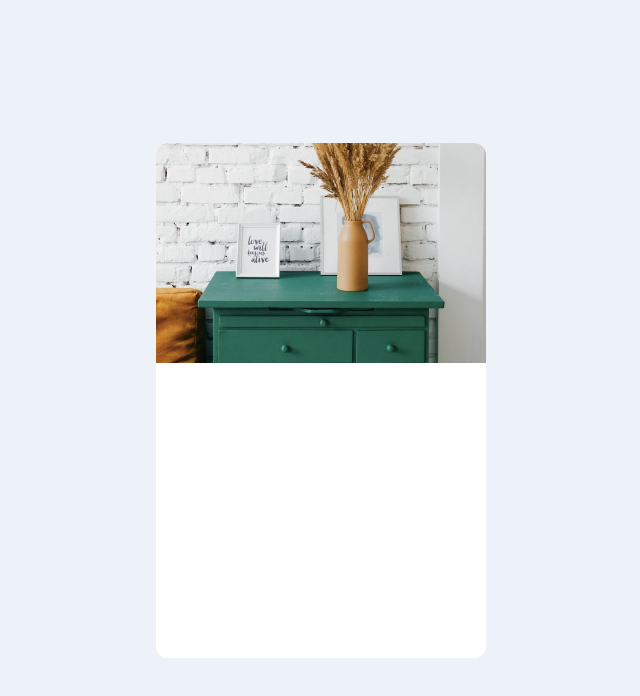
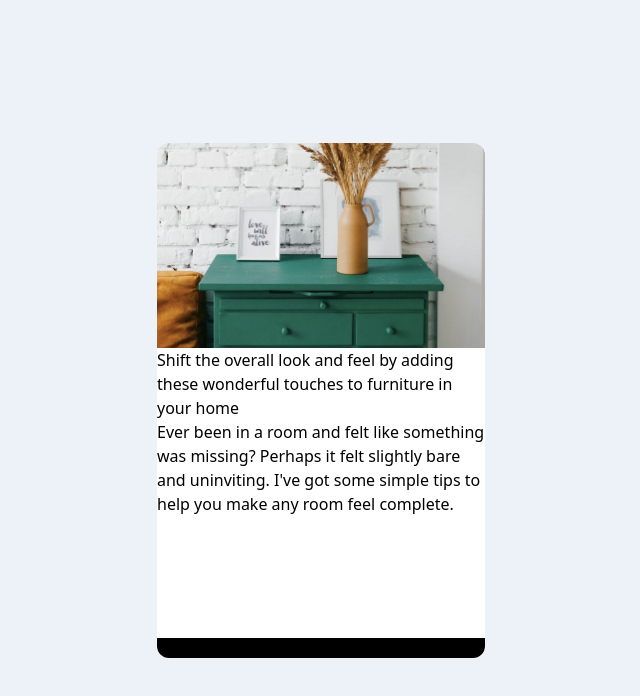
Before and after one commit to OTF31/article-preview-component, a React (Create React App) app: page / in a window 1280 px wide. Shown: the top 696 px of the page, without its empty margins (319-959 px from the left). Built offline with nearby package versions, Linux system fonts and the light colour scheme.

Commit message:
Add texts

```diff
--- a/src/App.jsx
+++ b/src/App.jsx
@@ -11,9 +11,21 @@ const App = () => {
         role="application"
         className="flex min-h-screen items-center justify-center bg-[#ECF2F8]"
       >
-        <div className="relative h-[515px] w-[330px] overflow-hidden rounded-xl bg-white">
-          <img src={Drawers} alt="Drawers" className="-z-10" />
-          <div className="absolute bottom-0 h-[295px] w-full bg-white"></div>
+        <div className="relative h-[515px] w-[328px] overflow-hidden rounded-xl bg-white">
+          {/* <img src={Drawers} alt="Drawers" className="-z-10" /> */}
+          <img src={Drawers} alt="Drawers" className="relative bottom-4" />
+          <div className="absolute bottom-0 h-[310px] w-full bg-white">
+            <h1>
+              Shift the overall look and feel by adding these wonderful touches
+              to furniture in your home
+            </h1>
+            <p>
+              Ever been in a room and felt like something was missing? Perhaps
+              it felt slightly bare and uninviting. I've got some simple tips to
+              help you make any room feel complete.
+            </p>
+            <div className="absolute bottom-0 h-5 w-full bg-black"></div>
+          </div>
         </div>
         {/* <div className="relative flex justify-center">
           <button
```
